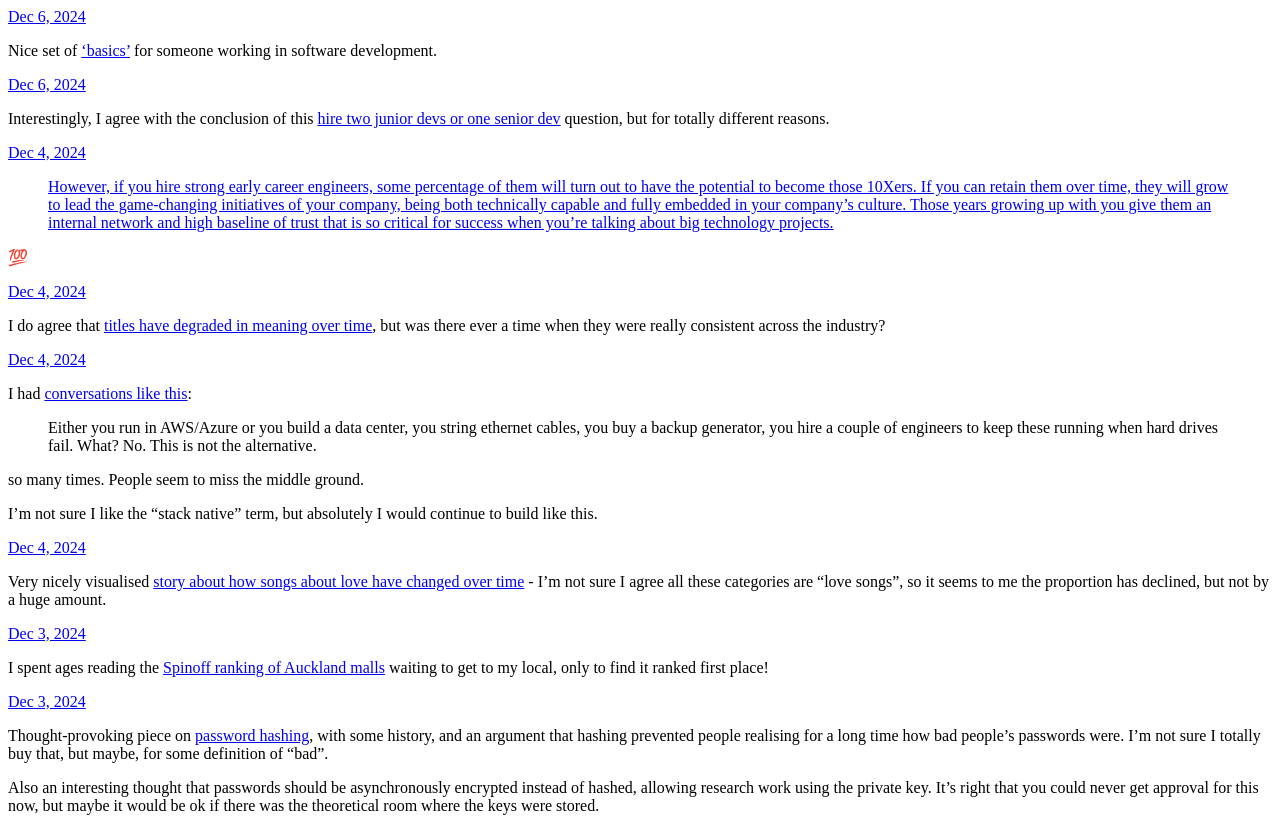
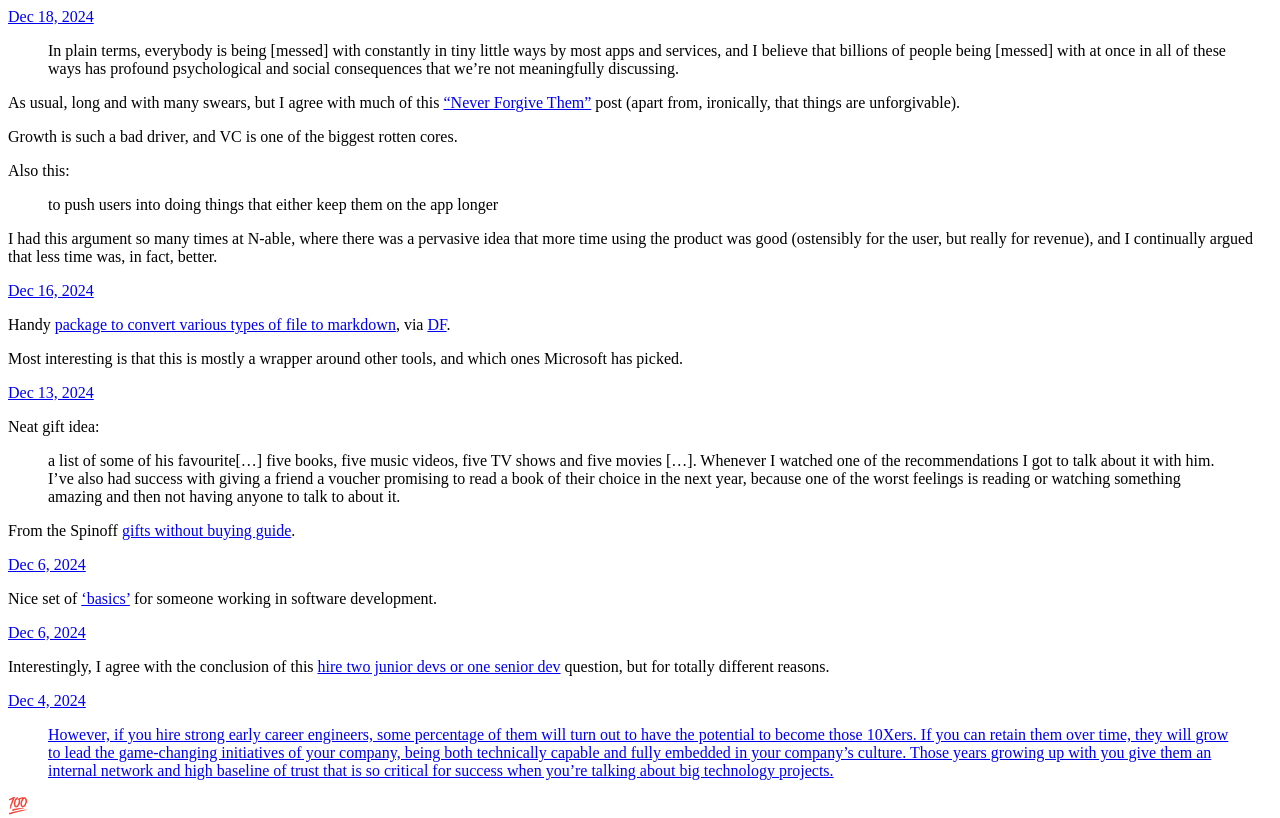
Before and after one commit to tonyandrewmeyer/micro-blog, a plain HTML site: page index.html in a window 1280 px wide. Shown: the top 818 px of the page. Drawn offline with Linux system fonts and the light colour scheme.

Commit message:
Archiving from Micro.blog.

```diff
--- a/index.html
+++ b/index.html
@@ -21,6 +21,53 @@
 <div class="h-feed">
 
 
+
+	  <div class="h-entry">
+
+
+		<a href="https://tonyandrewmeyer.blog/2024/12/18/in-plain-terms.html" class="u-url"><time class="dt-published" datetime="2024-12-18 15:12:51 &#43;1300">Dec 18, 2024</time></a>
+
+		<div class="e-content">
+			 <blockquote>
+<p>In plain terms, everybody is being [messed] with constantly in tiny little ways by most apps and services, and I believe that billions of people being [messed] with at once in all of these ways has profound psychological and social consequences that we’re not meaningfully discussing.</p>
+</blockquote>
+<p>As usual, long and with many swears, but I agree with much of this <a href="https://www.wheresyoured.at/never-forgive-them/">&ldquo;Never Forgive Them&rdquo;</a> post (apart from, ironically, that things are unforgivable).</p>
+<p>Growth is such a bad driver, and VC is one of the biggest rotten cores.</p>
+<p>Also this:</p>
+<blockquote>
+<p>to push users into doing things that either keep them on the app longer</p>
+</blockquote>
+<p>I had this argument so many times at N-able, where there was a pervasive idea that more time using the product was good (ostensibly for the user, but really for revenue), and I continually argued that less time was, in fact, better.</p>
+
+		</div>
+	  </div>
+
+	  <div class="h-entry">
+
+
+		<a href="https://tonyandrewmeyer.blog/2024/12/16/handy-package-to.html" class="u-url"><time class="dt-published" datetime="2024-12-16 20:29:58 &#43;1300">Dec 16, 2024</time></a>
+
+		<div class="e-content">
+			 <p>Handy <a href="https://github.com/microsoft/markitdown">package to convert various types of file to markdown</a>, via <a href="https://daringfireball.net/linked/2024/12/13/markitdown">DF</a>.</p>
+<p>Most interesting is that this is mostly a wrapper around other tools, and which ones Microsoft has picked.</p>
+
+		</div>
+	  </div>
+
+	  <div class="h-entry">
+
+
+		<a href="https://tonyandrewmeyer.blog/2024/12/13/neat-gift-idea.html" class="u-url"><time class="dt-published" datetime="2024-12-13 14:50:58 &#43;1300">Dec 13, 2024</time></a>
+
+		<div class="e-content">
+			 <p>Neat gift idea:</p>
+<blockquote>
+<p>a list of some of his favourite[&hellip;] five books, five music videos, five TV shows and five movies [&hellip;]. Whenever I watched one of the recommendations I got to talk about it with him. I’ve also had success with giving a friend a voucher promising to read a book of their choice in the next year, because one of the worst feelings is reading or watching something amazing and then not having anyone to talk to about it.</p>
+</blockquote>
+<p>From the Spinoff <a href="https://thespinoff.co.nz/society/13-12-2024/a-gift-guide-for-people-who-really-dont-want-to-buy-shit">gifts without buying guide</a>.</p>
+
+		</div>
+	  </div>
 
 	  <div class="h-entry">
 
```
